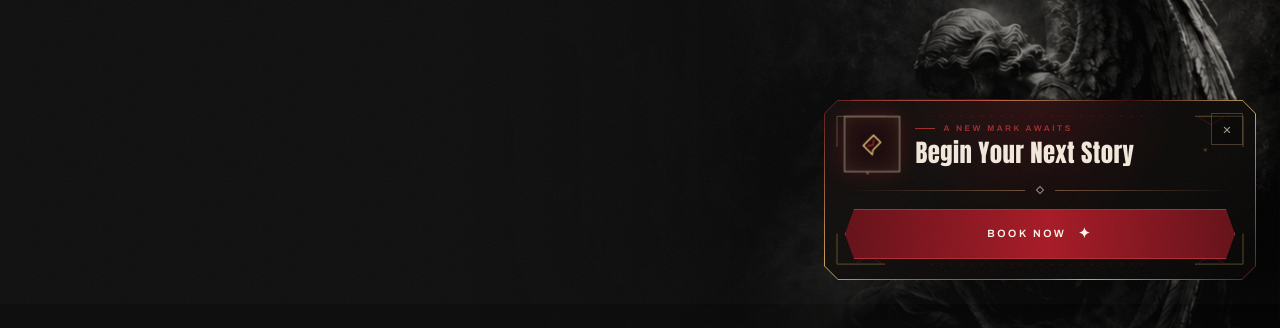
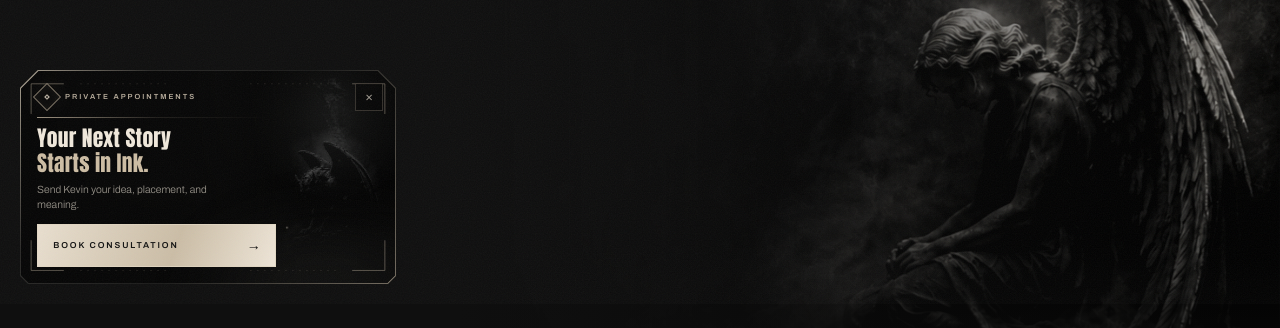
Before and after one commit to Programmer-stevenson/Kevin-Inks, a React (Vite) app: page / in a window 1280 px wide. Shown: the part 496-824 px from the top of the page. Built offline with nearby package versions, Linux system fonts and the light colour scheme; no server answers.

Commit message:
hero update

```diff
--- a/src/components/FloatingTextCta.tsx
+++ b/src/components/FloatingTextCta.tsx
@@ -1,13 +1,15 @@
-import { useEffect, useState } from 'react'
+import { useEffect, useRef, useState } from 'react'
 import { AnimatePresence, motion } from 'framer-motion'
 import { useWordPressContent } from '../wordpress'
 import { EASE } from './Reveal'
 
 const AUTO_HIDE_MS = 15_000
+const POPUP_ART = '/gargoyle.png'
 
 export function FloatingTextCta() {
   const { site } = useWordPressContent()
-  const [isVisible, setIsVisible] = useState(true)
+  const [isVisible, setIsVisible] = useState(false)
+  const hasTriggered = useRef(false)
 
   const contact = site.contact as typeof site.contact & {
     phoneE164?: string
@@ -19,180 +21,376 @@ export function FloatingTextCta() {
     contact.consultationText ||
     "Hi Kevin, I'd like to book a tattoo consultation."
   const smsHref = `sms:${phoneNumber}?body=${encodeURIComponent(message)}`
-  const ctaClassName =
-    'ki-fantasy-cta group relative z-10 w-full items-center justify-center gap-2.5 border border-[#b02a34] px-4 py-2.5 text-[0.56rem] font-semibold uppercase tracking-[0.19em] text-[#fff7eb] no-underline transition-all duration-500 hover:border-champagne hover:text-white focus-visible:border-champagne min-[700px]:gap-3 min-[700px]:px-5 min-[700px]:py-3.5 min-[700px]:text-[0.66rem] min-[700px]:tracking-[0.24em]'
 
   useEffect(() => {
+    const mobileQuery = window.matchMedia('(max-width: 699px)')
+    let hero: HTMLElement | null = null
+    let heroObserver: IntersectionObserver | null = null
+    let isListeningForScroll = false
+
+    const stopWatchingHero = () => {
+      heroObserver?.disconnect()
+      heroObserver = null
+
+      if (isListeningForScroll) {
+        window.removeEventListener('scroll', checkHeroExit)
+        isListeningForScroll = false
+      }
+    }
+
+    const revealPopup = () => {
+      if (hasTriggered.current) return
+
+      hasTriggered.current = true
+      setIsVisible(true)
+      stopWatchingHero()
+    }
+
+    const checkHeroExit = () => {
+      if (hero && hero.getBoundingClientRect().bottom <= 0) {
+        revealPopup()
+      }
+    }
+
+    const configureTrigger = () => {
+      stopWatchingHero()
+
+      if (hasTriggered.current) return
+
+      // Desktop keeps the original behavior: show as soon as the page loads.
+      if (!mobileQuery.matches) {
+        revealPopup()
+        return
+      }
+
+      // Phones wait until the entire hero section has passed above the screen.
+      hero = document.getElementById('top')
+      if (!hero) {
+        revealPopup()
+        return
+      }
+
+      heroObserver = new IntersectionObserver(checkHeroExit, { threshold: 0 })
+      heroObserver.observe(hero)
+      window.addEventListener('scroll', checkHeroExit, { passive: true })
+      isListeningForScroll = true
+      checkHeroExit()
+    }
+
+    configureTrigger()
+    mobileQuery.addEventListener('change', configureTrigger)
+
+    return () => {
+      stopWatchingHero()
+      mobileQuery.removeEventListener('change', configureTrigger)
+    }
+  }, [])
+
+  useEffect(() => {
+    if (!isVisible) return
+
+    // Start the countdown only after the popup has actually appeared.
     const autoHideTimer = window.setTimeout(() => {
       setIsVisible(false)
     }, AUTO_HIDE_MS)
 
     return () => window.clearTimeout(autoHideTimer)
-  }, [])
+  }, [isVisible])
 
   return (
     <>
       <style>{`
-        .ki-fantasy-card {
+        .ki-dark-card {
           isolation: isolate;
-          clip-path: polygon(14px 0, calc(100% - 14px) 0, 100% 14px, 100% calc(100% - 14px), calc(100% - 14px) 100%, 14px 100%, 0 calc(100% - 14px), 0 14px);
-          background: linear-gradient(135deg, #5e1118 0%, #c9a55f 28%, #3a090e 50%, #c9a55f 72%, #5e1118 100%);
-          box-shadow: 0 22px 65px rgba(0,0,0,.72), 0 0 44px rgba(143,25,33,.28);
+          filter: drop-shadow(0 24px 38px rgba(0,0,0,.72));
         }
-        .ki-fantasy-card::before {
+
+        .ki-dark-frame,
+        .ki-dark-inner {
+          clip-path: polygon(
+            18px 0,
+            calc(100% - 18px) 0,
+            100% 18px,
+            100% calc(100% - 8px),
+            calc(100% - 8px) 100%,
+            8px 100%,
+            0 calc(100% - 8px),
+            0 18px
+          );
+        }
+
+        .ki-dark-frame {
+          position: relative;
+          padding: 1px;
+          overflow: hidden;
+          background: linear-gradient(
+            126deg,
+            rgba(230,218,197,.72) 0%,
+            rgba(74,72,68,.48) 25%,
+            rgba(28,28,27,.92) 56%,
+            rgba(201,187,164,.54) 100%
+          );
+        }
+
+        .ki-dark-frame::before {
           content: '';
           position: absolute;
-          inset: -60%;
-          z-index: 0;
-          background: conic-gradient(from 0deg, transparent, rgba(185,31,43,.7), transparent 26%, transparent 72%, rgba(201,165,95,.55), transparent);
-          animation: ki-orbit 9s linear infinite;
+          top: -120%;
+          left: -35%;
+          width: 32%;
+          height: 340%;
+          z-index: 5;
+          pointer-events: none;
+          transform: rotate(24deg);
+          background: linear-gradient(90deg, transparent, rgba(241,231,214,.16), transparent);
+          animation: ki-moon-sweep 8s ease-in-out infinite;
         }
-        .ki-fantasy-inner {
+
+        .ki-dark-inner {
           position: relative;
-          z-index: 1;
-          clip-path: polygon(13px 0, calc(100% - 13px) 0, 100% 13px, 100% calc(100% - 13px), calc(100% - 13px) 100%, 13px 100%, 0 calc(100% - 13px), 0 13px);
+          min-height: 10.4rem;
+          overflow: hidden;
           background:
-            radial-gradient(circle at 50% 0%, rgba(143,25,33,.22), transparent 48%),
-            linear-gradient(145deg, rgba(18,15,14,.99), rgba(5,5,5,.99));
+            radial-gradient(ellipse at 22% 0%, rgba(112,112,106,.18), transparent 48%),
+            linear-gradient(112deg, #0e0e0d 0%, #0a0a09 52%, #11110f 100%);
         }
-        .ki-fantasy-sigil {
-          box-shadow: inset 0 0 18px rgba(201,165,95,.13), 0 0 24px rgba(143,25,33,.33);
-          animation: ki-sigil-pulse 2.8s ease-in-out infinite;
+
+        .ki-dark-art {
+          position: absolute;
+          inset: 0 0 0 auto;
+          width: 58%;
+          pointer-events: none;
+          background-repeat: no-repeat;
+          background-size: auto 108%;
+          background-position: right center;
+          filter: grayscale(1) brightness(.62) contrast(1.15);
+          opacity: .82;
+          -webkit-mask-image: linear-gradient(to right, transparent 0%, rgba(0,0,0,.2) 20%, black 58%);
+          mask-image: linear-gradient(to right, transparent 0%, rgba(0,0,0,.2) 20%, black 58%);
         }
-        .ki-fantasy-ember {
+
+        .ki-dark-vignette {
           position: absolute;
-          width: 3px;
-          height: 3px;
-          border-radius: 999px;
-          background: #d7b56e;
-          box-shadow: 0 0 9px #a71925;
-          animation: ki-ember-rise 4s ease-in infinite;
+          inset: 0;
+          pointer-events: none;
+          background:
+            linear-gradient(90deg, rgba(6,6,6,.99) 0%, rgba(6,6,6,.94) 46%, rgba(6,6,6,.28) 78%, rgba(4,4,4,.46) 100%),
+            linear-gradient(to top, rgba(4,4,4,.92) 0%, transparent 46%),
+            radial-gradient(circle at 84% 21%, rgba(218,222,216,.12), transparent 24%);
         }
-        .ki-fantasy-ember:nth-of-type(2) { left: 18%; animation-delay: -1.2s; }
-        .ki-fantasy-ember:nth-of-type(3) { left: 62%; animation-delay: -2.7s; }
-        .ki-fantasy-ember:nth-of-type(4) { left: 86%; animation-delay: -.4s; }
-        .ki-fantasy-cta {
+
+        .ki-dark-smoke {
+          position: absolute;
+          inset: auto -12% -48% 28%;
+          height: 85%;
+          pointer-events: none;
+          border-radius: 50%;
+          filter: blur(24px);
+          opacity: .55;
+          background:
+            radial-gradient(ellipse, rgba(102,102,96,.24), transparent 58%),
+            radial-gradient(ellipse at 72% 42%, rgba(58,58,55,.26), transparent 55%);
+          animation: ki-smoke-drift 9s ease-in-out infinite alternate;
+        }
+
+        .ki-dark-rune {
+          display: grid;
+          place-items: center;
+          width: 1.25rem;
+          height: 1.25rem;
+          flex: 0 0 auto;
+          transform: rotate(45deg);
+          border: 1px solid rgba(218,202,177,.55);
+          background: rgba(9,9,8,.72);
+          box-shadow: inset 0 0 12px rgba(218,202,177,.08), 0 0 22px rgba(214,218,214,.08);
+        }
+
+        .ki-dark-rune > span {
+          display: block;
+          width: .26rem;
+          height: .26rem;
+          border: 1px solid rgba(238,226,207,.8);
+          background: rgba(219,207,187,.16);
+        }
+
+        .ki-dark-rule {
+          height: 1px;
+          background: linear-gradient(90deg, rgba(218,202,177,.72), rgba(218,202,177,.12), transparent);
+        }
+
+        .ki-dark-cta {
           position: relative;
+          display: inline-flex;
+          min-height: 2.3rem;
+          width: 100%;
+          align-items: center;
+          justify-content: space-between;
           overflow: hidden;
-          clip-path: polygon(9px 0, calc(100% - 9px) 0, 100% 50%, calc(100% - 9px) 100%, 9px 100%, 0 50%);
-          background: linear-gradient(90deg, #651018, #a71925 52%, #651018);
-          box-shadow: 0 0 25px rgba(143,25,33,.25);
+          border: 1px solid rgba(226,214,194,.78);
+          padding: .58rem .72rem .58rem .82rem;
+          color: #121211;
+          background: linear-gradient(110deg, #e9dfcf, #cbbda6 58%, #eee5d7);
+          font-size: .5rem;
+          font-weight: 700;
+          letter-spacing: .22em;
+          line-height: 1;
+          text-transform: uppercase;
+          text-decoration: none;
+          transition: border-color .35s ease, color .35s ease, transform .35s ease, box-shadow .35s ease;
         }
-        .ki-fantasy-cta::before {
+
+        .ki-dark-cta::before {
           content: '';
           position: absolute;
           inset: 0;
-          transform: translateX(-115%);
-          background: linear-gradient(100deg, transparent 30%, rgba(255,240,210,.25), transparent 70%);
+          transform: translateX(-120%);
+          background: linear-gradient(100deg, transparent 25%, rgba(255,255,255,.58), transparent 72%);
           transition: transform .7s cubic-bezier(.22,1,.36,1);
         }
-        .ki-fantasy-cta:hover::before { transform: translateX(115%); }
-        @keyframes ki-orbit { to { transform: rotate(360deg); } }
-        @keyframes ki-sigil-pulse {
-          0%,100% { transform: scale(1); filter: brightness(.9); }
-          50% { transform: scale(1.04); filter: brightness(1.18); }
+
+        .ki-dark-cta:hover {
+          transform: translateY(-2px);
+          border-color: #f4ecdf;
+          box-shadow: 0 10px 28px rgba(0,0,0,.42), 0 0 20px rgba(218,202,177,.1);
         }
-        @keyframes ki-ember-rise {
-          0% { bottom: 8%; opacity: 0; transform: translate3d(0,8px,0) scale(.7); }
-          25% { opacity: .8; }
-          100% { bottom: 92%; opacity: 0; transform: translate3d(12px,-8px,0) scale(1.2); }
+
+        .ki-dark-cta:hover::before { transform: translateX(120%); }
+        .ki-dark-cta:focus-visible { outline: 1px solid #f4ecdf; outline-offset: 3px; }
+        .ki-dark-cta--desktop { display: none; }
+
+        .ki-dark-close {
+          background: rgba(7,7,7,.64);
+          border: 1px solid rgba(218,202,177,.22);
+          color: rgba(229,220,206,.72);
+          backdrop-filter: blur(6px);
         }
+
+        .ki-dark-close:hover,
+        .ki-dark-close:focus-visible {
+          border-color: rgba(238,226,207,.76);
+          color: #f4ecdf;
+        }
+
+        .ki-dark-mote {
+          position: absolute;
+          bottom: 8%;
+          width: 2px;
+          height: 2px;
+          border-radius: 999px;
+          pointer-events: none;
+          background: rgba(235,224,207,.85);
+          box-shadow: 0 0 8px rgba(235,224,207,.7);
+          animation: ki-mote-rise 5.5s ease-in infinite;
+        }
+
+        .ki-dark-mote:nth-of-type(2) { left: 70%; animation-delay: -1.6s; }
+        .ki-dark-mote:nth-of-type(3) { left: 83%; animation-delay: -3.8s; }
+
+        @keyframes ki-moon-sweep {
+          0%, 24% { transform: translateX(-180%) rotate(24deg); opacity: 0; }
+          42% { opacity: 1; }
+          68%, 100% { transform: translateX(620%) rotate(24deg); opacity: 0; }
+        }
+
+        @keyframes ki-smoke-drift {
+          from { transform: translate3d(-5%, 5%, 0) scale(.92); }
+          to { transform: translate3d(8%, -4%, 0) scale(1.08); }
+        }
+
+        @keyframes ki-mote-rise {
+          0% { opacity: 0; transform: translate3d(0,8px,0) scale(.7); }
+          20% { opacity: .65; }
+          100% { opacity: 0; transform: translate3d(8px,-115px,0) scale(1.25); }
+        }
+
+        @media (min-width:700px) {
+          .ki-dark-inner { min-height: 10.9rem; }
+          .ki-dark-cta { min-height: 2.45rem; padding: .65rem .8rem .65rem .95rem; font-size: .54rem; }
+          .ki-dark-cta--mobile { display: none; }
+          .ki-dark-cta--desktop { display: inline-flex; }
+        }
+
         @media (prefers-reduced-motion: reduce) {
-          .ki-fantasy-card::before,
-          .ki-fantasy-sigil,
-          .ki-fantasy-ember { animation: none; }
+          .ki-dark-frame::before,
+          .ki-dark-smoke,
+          .ki-dark-mote { animation: none; }
         }
       `}</style>
 
       <AnimatePresence>
         {isVisible && (
           <motion.aside
-            className="ki-fantasy-card fixed bottom-[max(0.75rem,env(safe-area-inset-bottom))] left-6 right-6 z-[85] mx-auto max-w-[22rem] p-px min-[700px]:bottom-6 min-[700px]:left-auto min-[700px]:right-6 min-[700px]:mx-0 min-[700px]:w-[27rem] min-[700px]:max-w-[27rem]"
-            initial={{ opacity: 0, y: 42, scale: 0.9, rotateX: -12 }}
-            animate={{ opacity: 1, y: 0, scale: 1, rotateX: 0 }}
-            exit={{ opacity: 0, y: 24, scale: 0.94, filter: 'blur(6px)' }}
-            transition={{ duration: 0.72, ease: EASE }}
+            className="ki-dark-card fixed bottom-[max(0.75rem,env(safe-area-inset-bottom))] left-4 right-4 z-[85] mx-auto max-w-[20rem] min-[700px]:bottom-5 min-[700px]:left-5 min-[700px]:right-auto min-[700px]:mx-0 min-[700px]:w-[23.5rem] min-[700px]:max-w-[23.5rem]"
+            initial={{ opacity: 0, y: 38, scale: 0.94, filter: 'blur(8px)' }}
+            animate={{ opacity: 1, y: 0, scale: 1, filter: 'blur(0px)' }}
+            exit={{ opacity: 0, y: 22, scale: 0.96, filter: 'blur(8px)' }}
+            transition={{ duration: 0.75, ease: EASE }}
             aria-label="Text Kevin to book a consultation"
           >
-            <div className="ki-fantasy-inner relative overflow-hidden px-3.5 pb-3.5 pt-3 min-[700px]:px-5 min-[700px]:pb-5 min-[700px]:pt-4">
-              <span className="ki-fantasy-ember left-[8%]" aria-hidden="true" />
-              <span className="ki-fantasy-ember" aria-hidden="true" />
-              <span className="ki-fantasy-ember" aria-hidden="true" />
-              <span className="ki-fantasy-ember" aria-hidden="true" />
+            <div className="ki-dark-frame">
+              <div className="ki-dark-inner px-3.5 pb-3.5 pt-3.5 min-[700px]:px-4 min-[700px]:pb-4 min-[700px]:pt-4">
+                <div
+                  className="ki-dark-art"
+                  style={{ backgroundImage: `url(${POPUP_ART})` }}
+                  aria-hidden="true"
+                />
+                <div className="ki-dark-vignette" aria-hidden="true" />
+                <div className="ki-dark-smoke" aria-hidden="true" />
+                <span className="ki-dark-mote left-[62%]" aria-hidden="true" />
+                <span className="ki-dark-mote" aria-hidden="true" />
+                <span className="ki-dark-mote" aria-hidden="true" />
 
                 <svg
-                className="pointer-events-none absolute inset-0 h-full w-full opacity-45"
-                viewBox="0 0 430 210"
+                  className="pointer-events-none absolute inset-0 z-[2] h-full w-full opacity-55"
+                  viewBox="0 0 480 232"
                   preserveAspectRatio="none"
                   aria-hidden="true"
                 >
-                <path d="M12 54V18h48M370 18h48v36M12 156v36h48M370 192h48v-36" fill="none" stroke="#C9A55F" strokeWidth="1" />
-                <path d="M30 18l14 10 14-10M372 18l14 10 14-10M30 192l14-10 14 10M372 192l14-10 14 10" fill="none" stroke="#8F1921" strokeWidth="1" />
-                <path d="M105 18h220M105 192h220" fill="none" stroke="#8F1921" strokeWidth=".65" strokeDasharray="3 7" />
+                  <path d="M13 47V14h42M425 14h42v33M13 185v33h42M425 218h42v-33" fill="none" stroke="#D9CBB4" strokeWidth=".8" />
+                  <path d="M76 14h110M294 14h110M76 218h110M294 218h110" fill="none" stroke="#736B60" strokeWidth=".55" strokeDasharray="2 7" />
                 </svg>
 
                 <button
                   type="button"
                   onClick={() => setIsVisible(false)}
-                className="absolute right-2 top-2 z-20 grid h-7 w-7 cursor-pointer place-items-center border border-[#6d5a45]/60 bg-black/30 text-sm leading-none text-[#a99d8d] transition-all duration-300 hover:rotate-90 hover:border-crimson hover:text-crimson focus-visible:border-crimson focus-visible:text-crimson min-[700px]:right-3 min-[700px]:top-3 min-[700px]:h-8 min-[700px]:w-8 min-[700px]:text-base"
+                  className="ki-dark-close absolute right-2.5 top-2.5 z-20 grid h-7 w-7 cursor-pointer place-items-center text-sm leading-none transition-all duration-300 hover:rotate-90 min-[700px]:right-3 min-[700px]:top-3"
                   aria-label="Dismiss booking message"
                 >
                   ×
                 </button>
 
-              <div className="relative z-10 flex items-center gap-3 pr-7 min-[700px]:gap-4 min-[700px]:pr-8">
-                <div className="ki-fantasy-sigil grid h-11 w-11 shrink-0 rotate-45 place-items-center border border-champagne/60 bg-[#17090a] min-[700px]:h-[3.4rem] min-[700px]:w-[3.4rem]">
-                  <svg
-                    className="-rotate-45"
-                    width="21"
-                    height="21"
-                    viewBox="0 0 24 24"
-                    fill="none"
-                    aria-hidden="true"
-                  >
-                    <path d="M4 5.5h16v11H8l-4 3v-14Z" stroke="#D7B56E" strokeWidth="1.35" />
-                    <path d="m7 9 5 3.5L17 9" stroke="#A71925" strokeWidth="1.35" />
-                  </svg>
+                <div className="relative z-10 max-w-[76%] min-[700px]:max-w-[70%]">
+                  <div className="mb-2.5 flex items-center gap-2 pr-5">
+                    <span className="ki-dark-rune" aria-hidden="true"><span /></span>
+                    <p className="text-[0.42rem] font-semibold uppercase tracking-[0.24em] text-[#b8ad9c] min-[700px]:text-[0.46rem] min-[700px]:tracking-[0.27em]">
+                      Private appointments
+                    </p>
                   </div>
 
-                <div>
-                  <div className="mb-1 flex items-center gap-2">
-                    <span className="h-px w-5 bg-crimson" aria-hidden="true" />
-                    <p className="text-[0.44rem] font-semibold uppercase tracking-[0.24em] text-crimson min-[700px]:text-[0.52rem] min-[700px]:tracking-[0.3em]">
-                      A new mark awaits
+                  <div className="ki-dark-rule mb-2.5 w-full" aria-hidden="true" />
+
+                  <h2 className="font-display text-[1.08rem] leading-[.98] tracking-[0.01em] text-[#f0e8db] min-[700px]:text-[1.35rem]">
+                    Your Next Story
+                    <span className="mt-1 block text-[#cdbda4]">Starts in Ink.</span>
+                  </h2>
+
+                  <p className="mt-2 max-w-[13rem] text-[0.61rem] leading-[1.45] text-[#99948b] min-[700px]:text-[0.65rem]">
+                    Send Kevin your idea, placement, and meaning.
                   </p>
                 </div>
-                  <p className="font-display text-[1.12rem] leading-[1.05] tracking-[0.015em] text-[#f2e9dc] min-[700px]:text-[1.55rem]">
-                    Begin Your Next Story
-                  </p>
+
+                <div className="relative z-10 mt-3 max-w-[76%] min-[700px]:max-w-[70%]">
+                  <a href={smsHref} className="ki-dark-cta ki-dark-cta--mobile">
+                    <span className="relative z-10">Text Kevin</span>
+                    <span className="relative z-10 text-sm" aria-hidden="true">→</span>
+                  </a>
+
+                  <a href="#book" className="ki-dark-cta ki-dark-cta--desktop">
+                    <span className="relative z-10">Book Consultation</span>
+                    <span className="relative z-10 text-sm" aria-hidden="true">→</span>
+                  </a>
                 </div>
               </div>
-
-              <div className="relative z-10 my-2.5 flex items-center gap-3 min-[700px]:my-4" aria-hidden="true">
-                <span className="h-px flex-1 bg-gradient-to-r from-transparent to-[#6f4e39]" />
-                <span className="block h-1.5 w-1.5 rotate-45 border border-champagne/70" />
-                <span className="h-px flex-1 bg-gradient-to-l from-transparent to-[#6f4e39]" />
-              </div>
-
-              <a
-                href={smsHref}
-                className={`${ctaClassName} inline-flex min-[700px]:hidden`}
-              >
-                <span className="relative z-10">Text to Book Now</span>
-                <span className="relative z-10 text-sm transition-transform duration-500 group-hover:translate-x-1.5" aria-hidden="true">
-                  ✦
-                </span>
-              </a>
-
-              <a
-                href="#book"
-                className={`${ctaClassName} hidden min-[700px]:inline-flex`}
-              >
-                <span className="relative z-10">Book Now</span>
-                <span className="relative z-10 text-sm transition-transform duration-500 group-hover:translate-x-1.5" aria-hidden="true">
-                  ✦
-                </span>
-              </a>
             </div>
           </motion.aside>
         )}
--- a/src/components/Hero.tsx
+++ b/src/components/Hero.tsx
@@ -26,7 +26,7 @@ const MOBILE_EXTENSION_BACKGROUND = [
 const HERO_HEIGHT_DESKTOP = '125svh'
 // Buttons drop, per breakpoint:
 const BUTTONS_PUSH_DOWN_MOBILE = '0px'
-const BUTTONS_PUSH_DOWN_DESKTOP = 'w50px'
+const BUTTONS_PUSH_DOWN_DESKTOP = '0px'
 
 // ===== DESKTOP IMAGE KNOBS =====
 // The hero photo occupies the right side on desktop; the left side is solid
```
Also changed, not shown: public/gargoyle.png (added). Lines whose indentation alone changed are shown as unchanged.
